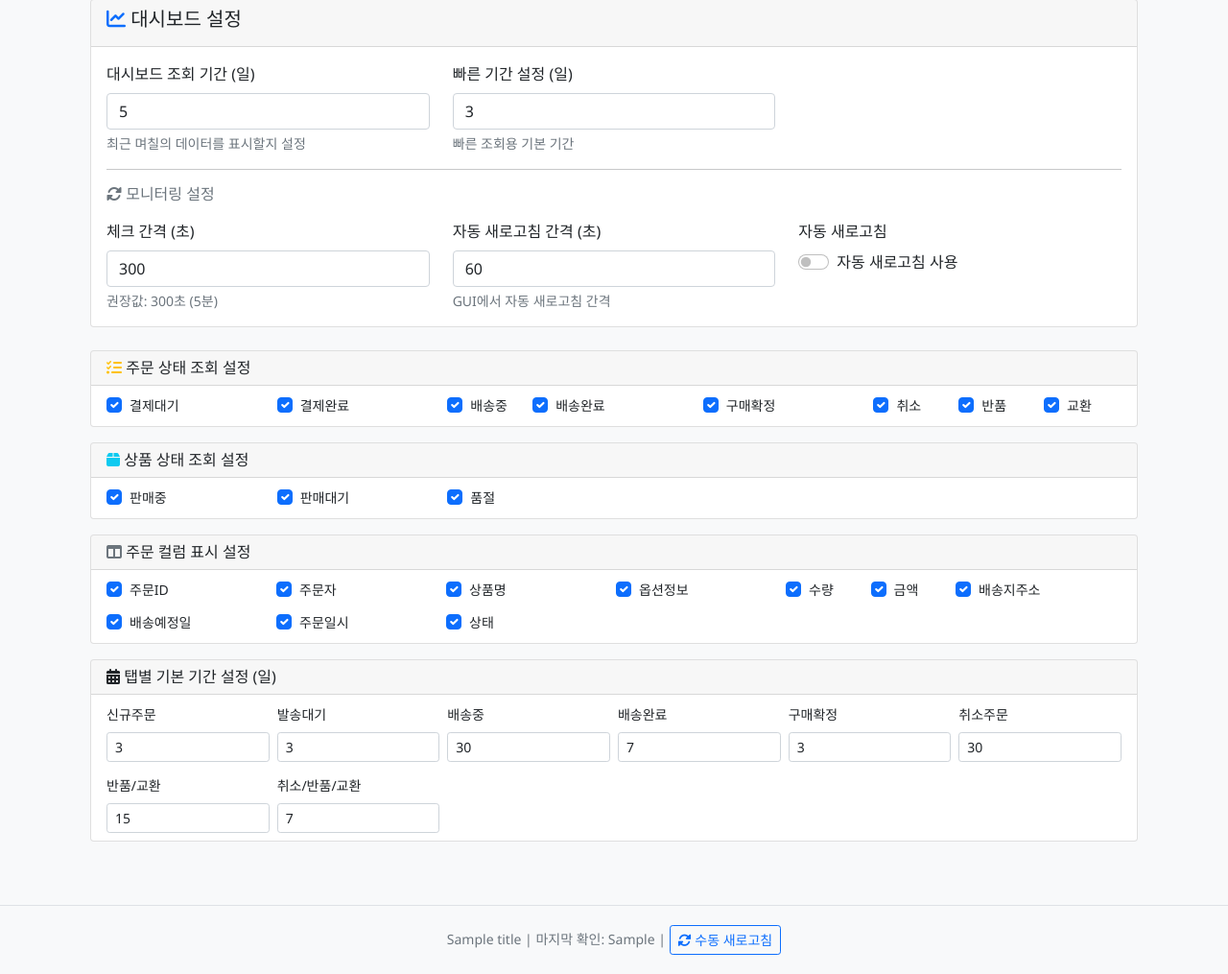
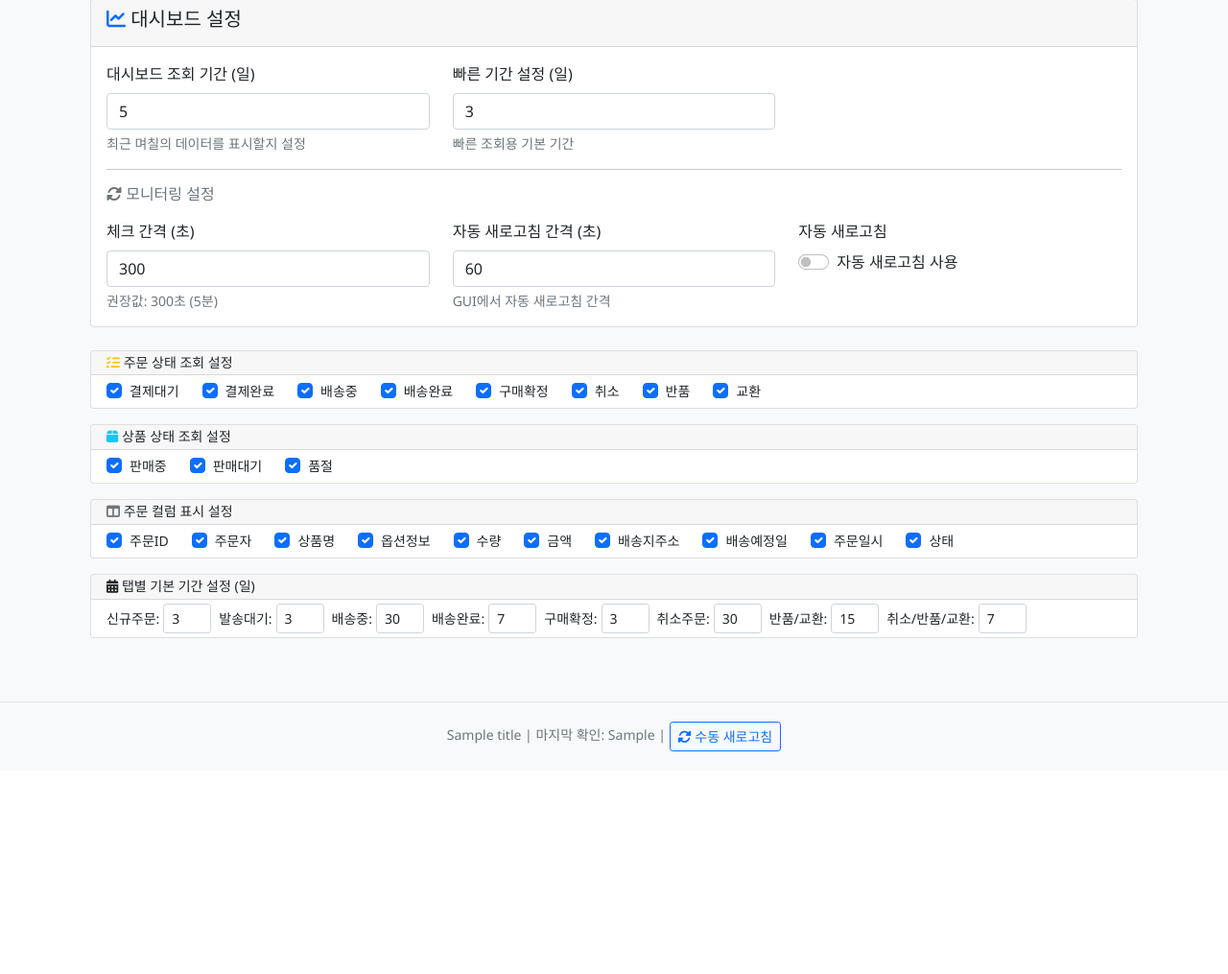
Before and after one commit to HyunjoonKwak/withus_manager, a Python web app: template templates/settings.html in a window 1280 px wide, after a click on "조건설정". Shown: the part 217-1232 px from the top of the page at 96% size. After the commit the page ends 1000 px from the top, so only its background shows below. Run offline with Jinja, Linux system fonts and the light colour scheme; the template is opened without the code that fills it: most values are stand-ins (such as "Sample title", 1, 10 or a date in 2020).

Commit message:
설정화면정비

```diff
--- a/templates/settings.html
+++ b/templates/settings.html
@@ -259,54 +259,39 @@
 
                         <!-- 주문 상태 설정 -->
                         <div class="card mb-3">
-                            <div class="card-header py-2">
-                                <h6 class="mb-0"><i class="fas fa-list-check text-warning"></i> 주문 상태 조회 설정</h6>
+                            <div class="card-header py-1">
+                                <h6 class="mb-0 small"><i class="fas fa-list-check text-warning"></i> 주문 상태 조회 설정</h6>
                             </div>
-                            <div class="card-body py-2">
-                                <div class="row g-2">
-                                    <div class="col-md-2">
+                            <div class="card-body py-1">
+                                <div class="d-flex flex-wrap gap-2">
                                     <div class="form-check form-check-inline">
                                         <input class="form-check-input" type="checkbox" id="orderStatus1" value="PAYMENT_WAITING" checked>
                                         <label class="form-check-label small" for="orderStatus1">결제대기</label>
                                     </div>
-                                    </div>
-                                    <div class="col-md-2">
                                     <div class="form-check form-check-inline">
                                         <input class="form-check-input" type="checkbox" id="orderStatus2" value="PAYED" checked>
                                         <label class="form-check-label small" for="orderStatus2">결제완료</label>
                                     </div>
-                                    </div>
-                                    <div class="col-md-1">
                                     <div class="form-check form-check-inline">
                                         <input class="form-check-input" type="checkbox" id="orderStatus3" value="DELIVERING" checked>
                                         <label class="form-check-label small" for="orderStatus3">배송중</label>
                                     </div>
-                                    </div>
-                                    <div class="col-md-2">
                                     <div class="form-check form-check-inline">
                                         <input class="form-check-input" type="checkbox" id="orderStatus4" value="DELIVERED" checked>
                                         <label class="form-check-label small" for="orderStatus4">배송완료</label>
                                     </div>
-                                    </div>
-                                    <div class="col-md-2">
                                     <div class="form-check form-check-inline">
                                         <input class="form-check-input" type="checkbox" id="orderStatus5" value="PURCHASE_DECIDED" checked>
                                         <label class="form-check-label small" for="orderStatus5">구매확정</label>
                                     </div>
-                                    </div>
-                                    <div class="col-md-1">
                                     <div class="form-check form-check-inline">
                                         <input class="form-check-input" type="checkbox" id="orderStatus6" value="CANCELED" checked>
                                         <label class="form-check-label small" for="orderStatus6">취소</label>
                                     </div>
-                                    </div>
-                                    <div class="col-md-1">
                                     <div class="form-check form-check-inline">
                                         <input class="form-check-input" type="checkbox" id="orderStatus7" value="RETURNED" checked>
                                         <label class="form-check-label small" for="orderStatus7">반품</label>
                                     </div>
-                                    </div>
-                                    <div class="col-md-1">
                                     <div class="form-check form-check-inline">
                                         <input class="form-check-input" type="checkbox" id="orderStatus8" value="EXCHANGED" checked>
                                         <label class="form-check-label small" for="orderStatus8">교환</label>
@@ -314,28 +299,22 @@
                                 </div>
                             </div>
                         </div>
-                        </div>
 
                         <!-- 상품 상태 설정 -->
                         <div class="card mb-3">
-                            <div class="card-header py-2">
-                                <h6 class="mb-0"><i class="fas fa-box text-info"></i> 상품 상태 조회 설정</h6>
+                            <div class="card-header py-1">
+                                <h6 class="mb-0 small"><i class="fas fa-box text-info"></i> 상품 상태 조회 설정</h6>
                             </div>
-                            <div class="card-body py-2">
-                                <div class="row g-2">
-                                    <div class="col-md-2">
+                            <div class="card-body py-1">
+                                <div class="d-flex flex-wrap gap-2">
                                     <div class="form-check form-check-inline">
                                         <input class="form-check-input" type="checkbox" id="productStatus1" value="SALE" checked>
                                         <label class="form-check-label small" for="productStatus1">판매중</label>
                                     </div>
-                                    </div>
-                                    <div class="col-md-2">
                                     <div class="form-check form-check-inline">
                                         <input class="form-check-input" type="checkbox" id="productStatus2" value="WAIT" checked>
                                         <label class="form-check-label small" for="productStatus2">판매대기</label>
                                     </div>
-                                    </div>
-                                    <div class="col-md-2">
                                     <div class="form-check form-check-inline">
                                         <input class="form-check-input" type="checkbox" id="productStatus3" value="OUTOFSTOCK" checked>
                                         <label class="form-check-label small" for="productStatus3">품절</label>
@@ -343,72 +322,50 @@
                                 </div>
                             </div>
                         </div>
-                        </div>
 
                         <!-- 주문 컬럼 설정 -->
                         <div class="card mb-3">
-                            <div class="card-header py-2">
-                                <h6 class="mb-0"><i class="fas fa-columns text-secondary"></i> 주문 컬럼 표시 설정</h6>
+                            <div class="card-header py-1">
+                                <h6 class="mb-0 small"><i class="fas fa-columns text-secondary"></i> 주문 컬럼 표시 설정</h6>
                             </div>
-                            <div class="card-body py-2">
-                                <div class="row g-1">
-                                    <div class="col-md-2">
+                            <div class="card-body py-1">
+                                <div class="d-flex flex-wrap gap-2">
                                     <div class="form-check form-check-inline">
                                         <input class="form-check-input" type="checkbox" id="orderCol1" value="주문ID" checked>
                                         <label class="form-check-label small" for="orderCol1">주문ID</label>
                                     </div>
-                                    </div>
-                                    <div class="col-md-2">
                                     <div class="form-check form-check-inline">
                                         <input class="form-check-input" type="checkbox" id="orderCol2" value="주문자" checked>
                                         <label class="form-check-label small" for="orderCol2">주문자</label>
                                     </div>
-                                    </div>
-                                    <div class="col-md-2">
                                     <div class="form-check form-check-inline">
                                         <input class="form-check-input" type="checkbox" id="orderCol3" value="상품명" checked>
                                         <label class="form-check-label small" for="orderCol3">상품명</label>
                                     </div>
-                                    </div>
-                                    <div class="col-md-2">
                                     <div class="form-check form-check-inline">
                                         <input class="form-check-input" type="checkbox" id="orderCol4" value="옵션정보" checked>
                                         <label class="form-check-label small" for="orderCol4">옵션정보</label>
                                     </div>
-                                    </div>
-                                    <div class="col-md-1">
                                     <div class="form-check form-check-inline">
                                         <input class="form-check-input" type="checkbox" id="orderCol5" value="수량" checked>
                                         <label class="form-check-label small" for="orderCol5">수량</label>
                                     </div>
-                                    </div>
-                                    <div class="col-md-1">
                                     <div class="form-check form-check-inline">
                                         <input class="form-check-input" type="checkbox" id="orderCol6" value="금액" checked>
                                         <label class="form-check-label small" for="orderCol6">금액</label>
                                     </div>
-                                    </div>
-                                    <div class="col-md-2">
                                     <div class="form-check form-check-inline">
                                         <input class="form-check-input" type="checkbox" id="orderCol7" value="배송지주소" checked>
                                         <label class="form-check-label small" for="orderCol7">배송지주소</label>
                                     </div>
-                                    </div>
-                                </div>
-                                <div class="row g-1 mt-1">
-                                    <div class="col-md-2">
                                     <div class="form-check form-check-inline">
                                         <input class="form-check-input" type="checkbox" id="orderCol8" value="배송예정일" checked>
                                         <label class="form-check-label small" for="orderCol8">배송예정일</label>
                                     </div>
-                                    </div>
-                                    <div class="col-md-2">
                                     <div class="form-check form-check-inline">
                                         <input class="form-check-input" type="checkbox" id="orderCol9" value="주문일시" checked>
                                         <label class="form-check-label small" for="orderCol9">주문일시</label>
                                     </div>
-                                    </div>
-                                    <div class="col-md-1">
                                     <div class="form-check form-check-inline">
                                         <input class="form-check-input" type="checkbox" id="orderCol10" value="상태" checked>
                                         <label class="form-check-label small" for="orderCol10">상태</label>
@@ -416,48 +373,45 @@
                                 </div>
                             </div>
                         </div>
-                        </div>
 
                         <!-- 탭별 기본 기간 설정 -->
                         <div class="card mb-3">
-                            <div class="card-header py-2">
-                                <h6 class="mb-0"><i class="fas fa-calendar-alt text-purple"></i> 탭별 기본 기간 설정 (일)</h6>
+                            <div class="card-header py-1">
+                                <h6 class="mb-0 small"><i class="fas fa-calendar-alt text-purple"></i> 탭별 기본 기간 설정 (일)</h6>
                             </div>
-                            <div class="card-body py-2">
-                                <div class="row g-2">
-                                    <div class="col-md-2">
-                                        <label for="newOrderDays" class="form-label small">신규주문</label>
-                                        <input type="number" class="form-control form-control-sm" id="newOrderDays" min="1" max="90" value="3">
+                            <div class="card-body py-1">
+                                <div class="d-flex flex-wrap gap-2">
+                                    <div class="d-flex align-items-center">
+                                        <label for="newOrderDays" class="form-label small me-1 mb-0">신규주문:</label>
+                                        <input type="number" class="form-control form-control-sm" id="newOrderDays" min="1" max="90" value="3" style="width:50px;">
                                     </div>
-                                    <div class="col-md-2">
-                                        <label for="shippingPendingDays" class="form-label small">발송대기</label>
-                                        <input type="number" class="form-control form-control-sm" id="shippingPendingDays" min="1" max="90" value="3">
+                                    <div class="d-flex align-items-center">
+                                        <label for="shippingPendingDays" class="form-label small me-1 mb-0">발송대기:</label>
+                                        <input type="number" class="form-control form-control-sm" id="shippingPendingDays" min="1" max="90" value="3" style="width:50px;">
                                     </div>
-                                    <div class="col-md-2">
-                                        <label for="shippingInProgressDays" class="form-label small">배송중</label>
-                                        <input type="number" class="form-control form-control-sm" id="shippingInProgressDays" min="1" max="90" value="30">
+                                    <div class="d-flex align-items-center">
+                                        <label for="shippingInProgressDays" class="form-label small me-1 mb-0">배송중:</label>
+                                        <input type="number" class="form-control form-control-sm" id="shippingInProgressDays" min="1" max="90" value="30" style="width:50px;">
                                     </div>
-                                    <div class="col-md-2">
-                                        <label for="shippingCompletedDays" class="form-label small">배송완료</label>
-                                        <input type="number" class="form-control form-control-sm" id="shippingCompletedDays" min="1" max="90" value="7">
+                                    <div class="d-flex align-items-center">
+                                        <label for="shippingCompletedDays" class="form-label small me-1 mb-0">배송완료:</label>
+                                        <input type="number" class="form-control form-control-sm" id="shippingCompletedDays" min="1" max="90" value="7" style="width:50px;">
                                     </div>
-                                    <div class="col-md-2">
-                                        <label for="purchaseDecidedDays" class="form-label small">구매확정</label>
-                                        <input type="number" class="form-control form-control-sm" id="purchaseDecidedDays" min="1" max="90" value="3">
+                                    <div class="d-flex align-items-center">
+                                        <label for="purchaseDecidedDays" class="form-label small me-1 mb-0">구매확정:</label>
+                                        <input type="number" class="form-control form-control-sm" id="purchaseDecidedDays" min="1" max="90" value="3" style="width:50px;">
                                     </div>
-                                    <div class="col-md-2">
-                                        <label for="cancelDays" class="form-label small">취소주문</label>
-                                        <input type="number" class="form-control form-control-sm" id="cancelDays" min="1" max="90" value="30">
+                                    <div class="d-flex align-items-center">
+                                        <label for="cancelDays" class="form-label small me-1 mb-0">취소주문:</label>
+                                        <input type="number" class="form-control form-control-sm" id="cancelDays" min="1" max="90" value="30" style="width:50px;">
                                     </div>
+                                    <div class="d-flex align-items-center">
+                                        <label for="returnExchangeDays" class="form-label small me-1 mb-0">반품/교환:</label>
+                                        <input type="number" class="form-control form-control-sm" id="returnExchangeDays" min="1" max="90" value="15" style="width:50px;">
                                     </div>
-                                <div class="row g-2 mt-1">
-                                    <div class="col-md-2">
-                                        <label for="returnExchangeDays" class="form-label small">반품/교환</label>
-                                        <input type="number" class="form-control form-control-sm" id="returnExchangeDays" min="1" max="90" value="15">
-                                    </div>
-                                    <div class="col-md-2">
-                                        <label for="cancelReturnExchangeDays" class="form-label small">취소/반품/교환</label>
-                                        <input type="number" class="form-control form-control-sm" id="cancelReturnExchangeDays" min="1" max="90" value="7">
+                                    <div class="d-flex align-items-center">
+                                        <label for="cancelReturnExchangeDays" class="form-label small me-1 mb-0">취소/반품/교환:</label>
+                                        <input type="number" class="form-control form-control-sm" id="cancelReturnExchangeDays" min="1" max="90" value="7" style="width:50px;">
                                     </div>
                                 </div>
                             </div>
```
Lines whose indentation alone changed are shown as unchanged.
